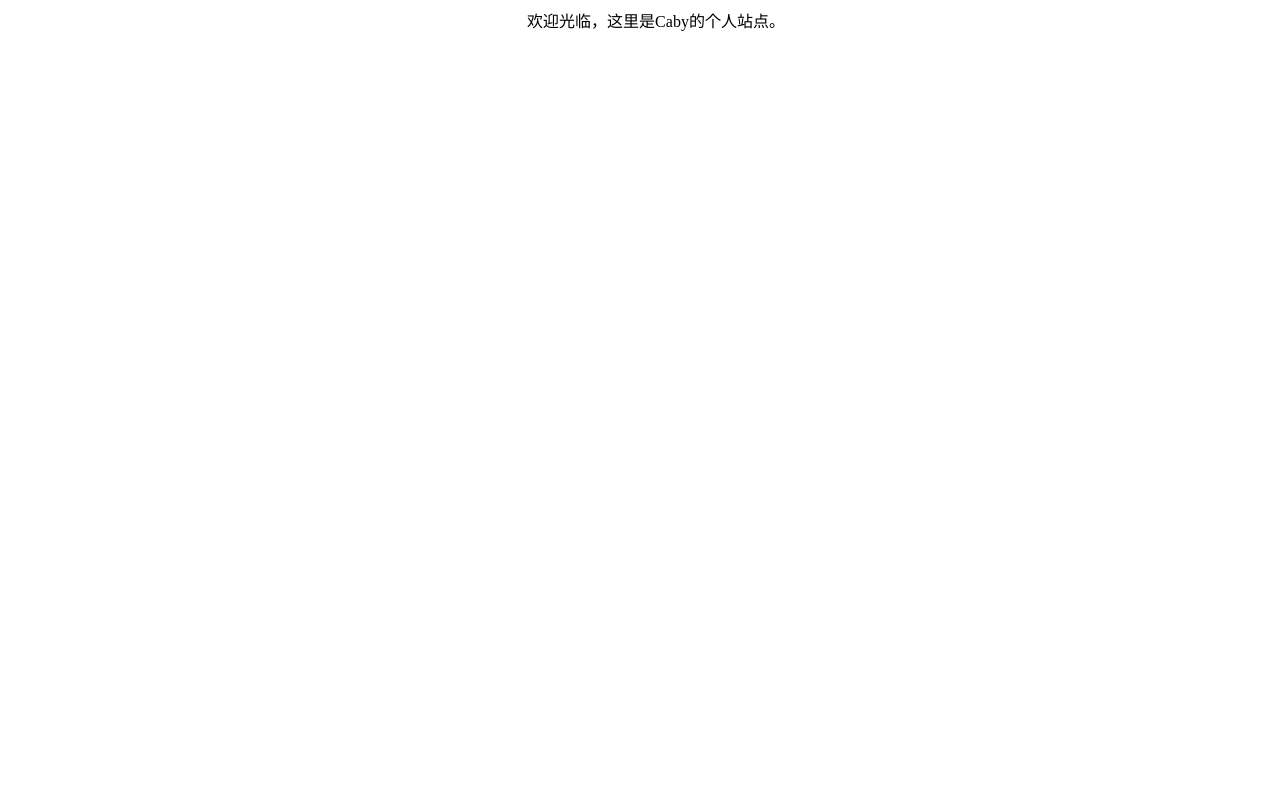
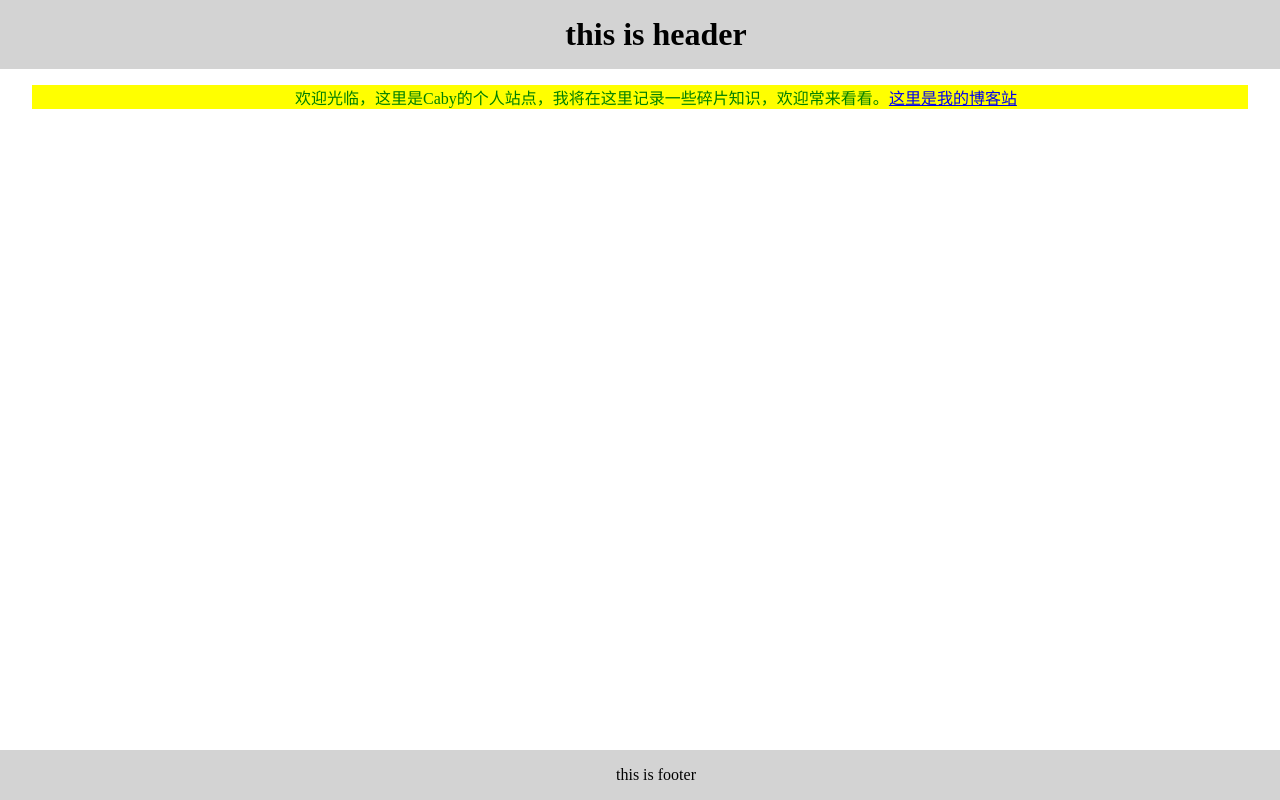
Before and after one commit to Cabyy/cabyy.github.io, a plain HTML site: page index.html in a window 1280 px wide. Drawn offline with Linux system fonts and the light colour scheme.

Commit message:
index.html

```diff
--- a/index.html
+++ b/index.html
@@ -1,12 +1,21 @@
 <!DOCTYPE html>
-<html>
+<html lang="zh-cn">
 	<head>
+		<meta charset="UTF-8">
 		<title>Caby的个人站点</title>
 		<link rel="stylesheet" type="text/css" href="theme.css">
 	</head>
 	<body>
-		<div>
-			欢迎光临，这里是Caby的个人站点。
+		<div id="site-header-container">
+			<span id="site-title">this is header</span>
+		</div>
+		<div id="main-container">
+			<div id="main-content">
+				欢迎光临，这里是Caby的个人站点，我将在这里记录一些碎片知识，欢迎常来看看。<a href="http://blog.ilovesying.com">这里是我的博客站</a>
+			</div>
+		</div>
+		<div id="site-footer-container">
+			<span>this is footer</span>
 		</div>
 	</body>
 </html>
--- a/theme.css
+++ b/theme.css
@@ -1,4 +1,28 @@
 html, body {
+	margin: 0;
 	text-align: center;
 	text-indent: 2em;
 }
+#site-header-container {
+	padding: 1em 0;
+	background-color: lightgray;
+}
+#site-title {
+	font-size: 2em;
+	font-weight: bold;
+}
+#main-container {
+	padding: 1em 2em;
+}
+#main-content {
+	color: green;
+	background-color: yellow;
+}
+#site-footer-container {
+	position: absolute;
+	bottom: 0;
+	left: 0;
+	width: 100%;
+	padding: 1em 0;
+	background-color: lightgray;
+}
```
